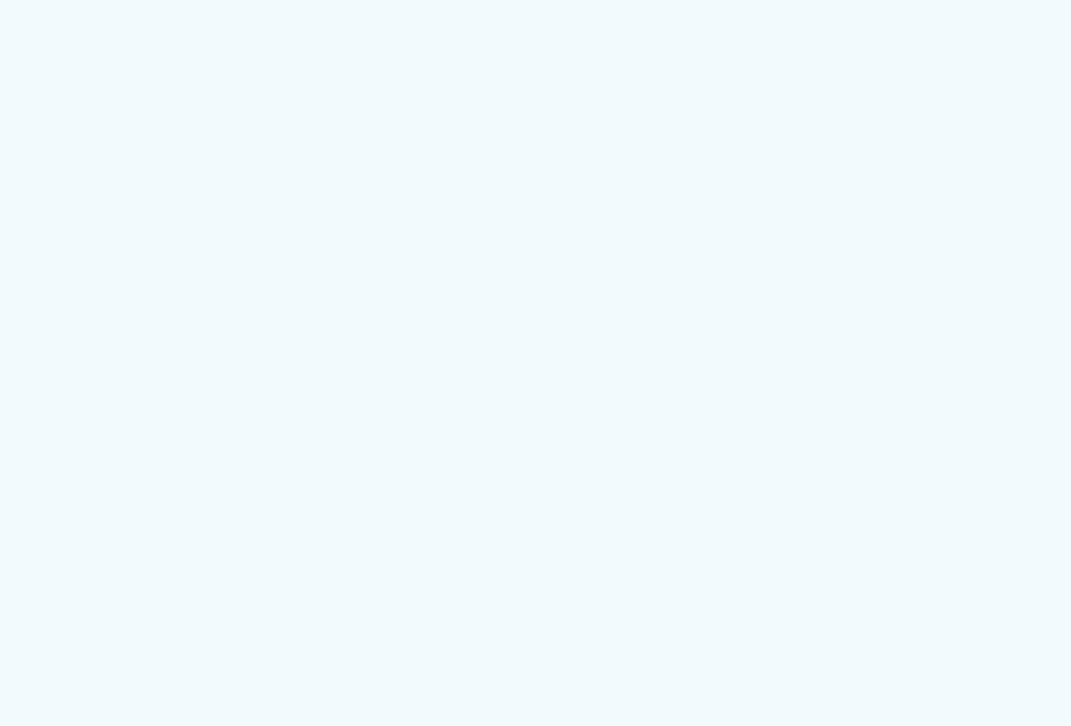
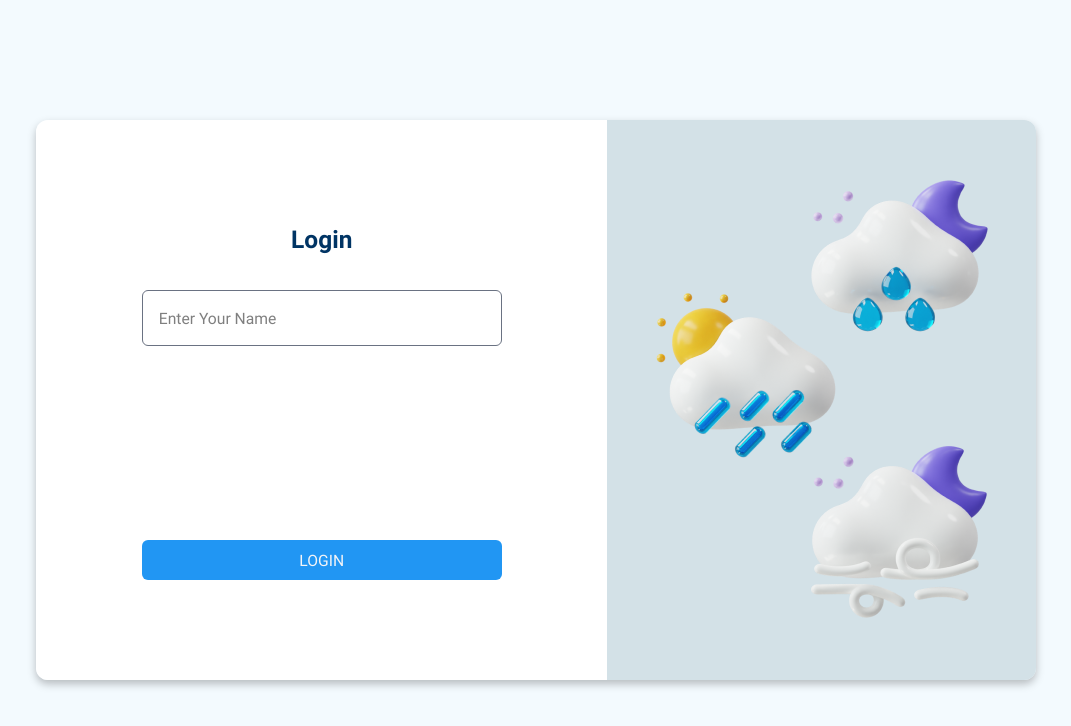
Before and after one commit to Devby-Ali/weather-web-project, a React (Vite) app: page /login in a window 1280 px wide. Before the commit this address had no page. Shown: the top 726 px of the page, without its empty margins (104-1175 px from the left). Built offline with nearby package versions, Linux system fonts and the light colour scheme.

Commit message:
Make Login Page

```diff
--- a/src/Pages/Login/Login.tsx
+++ b/src/Pages/Login/Login.tsx
@@ -1 +1,64 @@
-const
+import React, { useEffect } from "react";
+import { useNavigate } from "react-router-dom";
+
+const Login = (): React.JSX.Element => {
+      const navigate = useNavigate();
+
+      const userLogin = (event) => {
+        event.preventDefault();
+        console.log(event)
+        navigate("/")
+      };
+
+      useEffect(() => {
+        if (localStorage.theme === "dark") {
+          document.documentElement.classList.add("dark");
+        } else {
+          document.documentElement.classList.remove("dark");
+        }
+      }, []);
+      return (
+        <div className="flex-center h-screen bg-lightPrimary dark:bg-darkPrimary">
+        <section className="flex w-[900px] lg:w-[1000px] h-[560px] rounded-xl overflow-hidden shadow-Login">
+          <div className="hidden lg:block relative w-3/7 bg-[#D3E1E7] dark:bg-[#404961] p-10">
+            <div className="absolute top-12 right-10">
+              <img src="/images/svgs/Moon-cloud-mid-rain.png" alt="" />
+            </div>
+            <div className="absolute top-40 left-10">
+              <img src="/images/svgs/Sun-cloud-angled-rain.png" alt="" />
+            </div>
+            <div className="absolute bottom-12 right-10">
+              <img src="/images/svgs/Moon-cloud-fast-wind.png" alt="" />
+            </div>
+          </div>
+          <form className="w-full lg:w-4/7 flex-center bg-white dark:bg-[#292F45] font-Roboto-regular">
+            <div className="flex flex-col justify-between w-[360px] h-[360px]">
+              <div>
+                <h3 className="text-[25px] font-Roboto-bold text-darkText dark:text-lightText text-center mb-8">
+                  Login
+                </h3>
+
+                <input
+                  type="text"
+                  name=""
+                  id=""
+                  className="w-full h-14 bg-transparent border border-gray-500 rounded-md ltr-text p-4 dark:text-lightText outline-none"
+                  placeholder="Enter Your Name"
+                />
+              </div>
+
+              <button
+                className="h-10 bg-[#2196F3] text-lightText w-full rounded-md"
+                href="#"
+                onClick={userLogin}
+              >
+                LOGIN
+              </button>
+            </div>
+          </form>
+        </section>
+      </div>
+      )
+};
+
+export default Login;
--- a/src/index.css
+++ b/src/index.css
@@ -91,6 +91,7 @@
   );
   --shadow-header: 0px 4px 10px 0px rgba(0, 0, 0, 0.15);
   --shadow-custom: 0px 2px 7px 0px #00000026;
+  --shadow-Login: 0px 4px 8px 0px #00000040;
   --shadow-weatherDetails: 0px 4px 10px 0px #00000026;
   --shadow-dark: 0px 4px 10px 0px #a6a5a526;
   --radius-4xl: 2rem;
--- a/src/routes.tsx
+++ b/src/routes.tsx
@@ -1,5 +1,9 @@
 import Index from "./Pages/Index/Index";
+import Login from "./Pages/Login/Login";
 
-const routes = [{ path: "/", element: <Index /> }];
+const routes = [
+  { path: "/", element: <Index /> },
+  { path: "/login", element: <Login /> },
+];
 
 export default routes;
```
